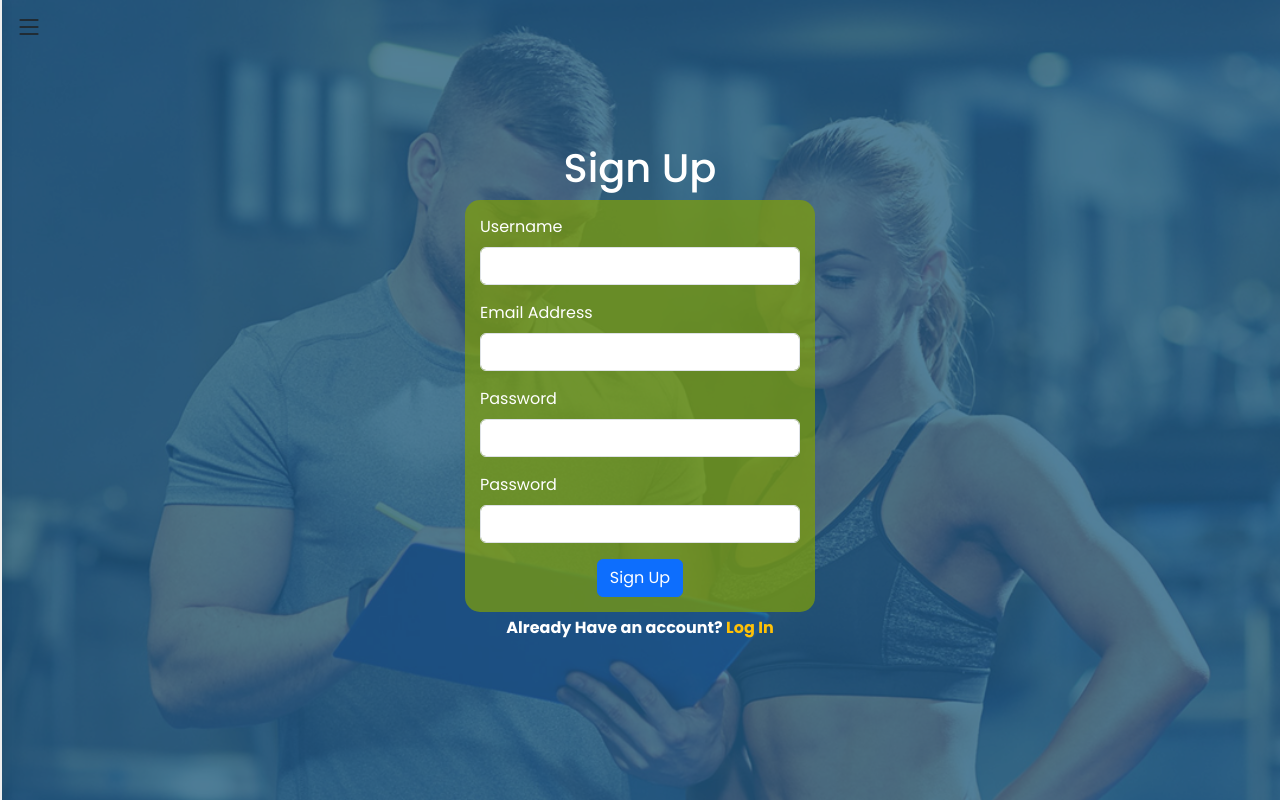
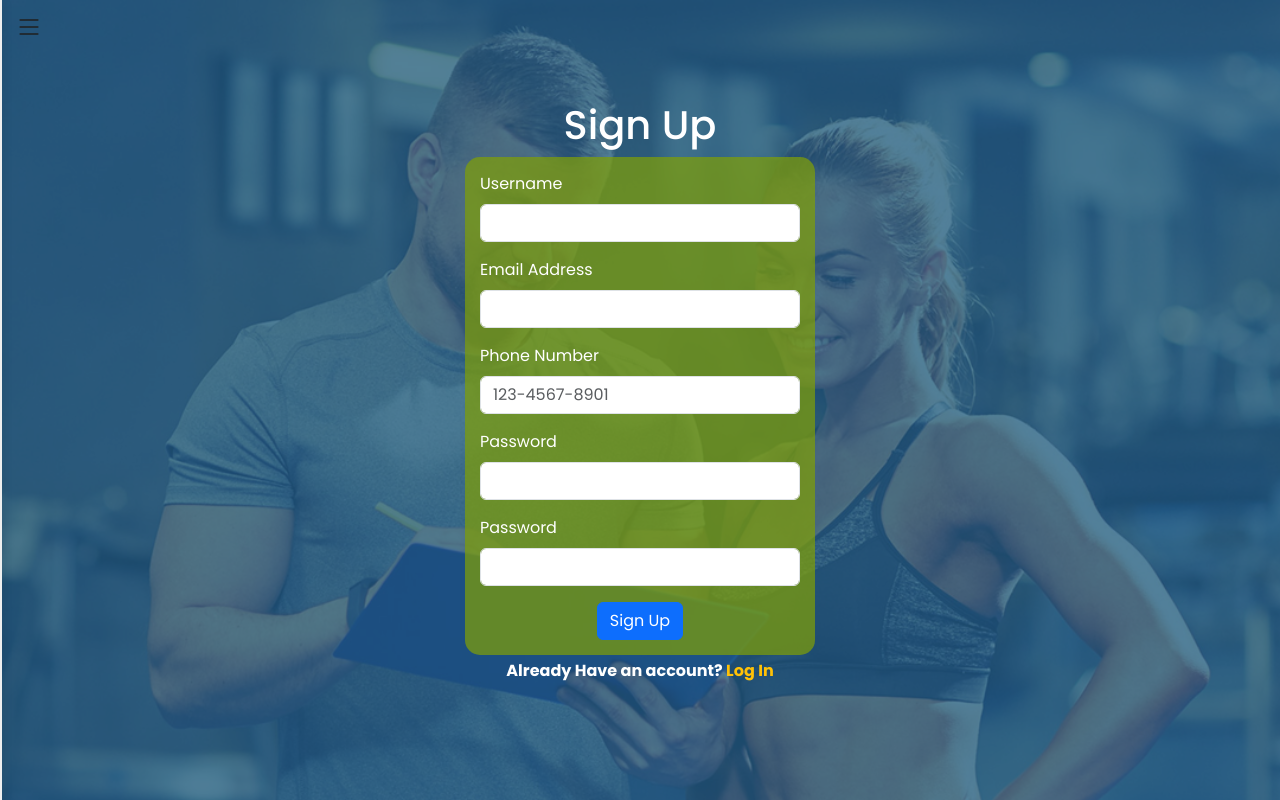
Before and after one commit to killy10o10/FitMeUp, a React (Create React App) app: page /signup in a window 1280 px wide. Built offline with nearby package versions, Linux system fonts and the light colour scheme.

Commit message:
Successfully sign up user with authentications

```diff
--- a/src/components/Login.js
+++ b/src/components/Login.js
@@ -9,10 +9,10 @@ const Login = () => {
   });
 
   const handleChange = (e) => {
-    setState({
-      ...state,
+    setState((prevState) => ({
+      ...prevState,
       [e.target.name]: e.target.value,
-    });
+    }));
   };
 
   const [message, setMessage] = useState(true);
--- a/src/components/SignUp.js
+++ b/src/components/SignUp.js
@@ -21,22 +21,26 @@ const SignUp = () => {
   const [message, setMessage] = useState('');
 
   const handleChange = (e) => {
-    setState({
-      ...state,
+    setState((prevState) => ({
+      ...prevState,
       [e.target.name]: e.target.value,
-    });
+    }));
   };
+
   const { onLogin } = useAuth();
 
   const handlelogin = (e) => {
     e.preventDefault();
 
-    if (state.username.length === 0 || state.email_address.length === 0
-       || state.phone_number.length === 0
-       || state.password.length === 0 || state.confirm_password.length === 0) {
+    const {
+      username, email_address, phone_number, password, confirm_password,
+    } = state;
+    if (username.length === 0 || email_address.length === 0
+       || phone_number.length === 0
+       || password.length === 0 || confirm_password.length === 0) {
       onsubmit = false;
       setMessage('empty inputs');
-    } else if (state.password !== state.confirm_password) {
+    } else if (password !== confirm_password) {
       onsubmit = false;
       setMessage('password mismatch');
     } else {
@@ -53,6 +57,7 @@ const SignUp = () => {
             <label htmlFor="username" className="form-label">Username</label>
             <input
               type="text"
+              name="username"
               value={state.username}
               className="form-control"
               id="username"
@@ -63,6 +68,7 @@ const SignUp = () => {
             <label htmlFor="email" className="form-label">Email Address</label>
             <input
               type="email"
+              name="email_address"
               value={state.email_address}
               className="form-control"
               id="email"
@@ -70,9 +76,26 @@ const SignUp = () => {
             />
           </div>
           <div className="mb-3">
+            <label htmlFor="phone" className="form-label">Phone Number</label>
+            <input
+              type="tel"
+              name="phone_number"
+              value={state.phone_number}
+              className="form-control"
+              pattern="[0-9]{3}-[0-9]{3}-[0-9]{4}"
+              placeholder="123-4567-8901"
+              minLength="9"
+              maxLength="14"
+              required
+              id="phone"
+              onChange={handleChange}
+            />
+          </div>
+          <div className="mb-3">
             <label htmlFor="password" className="form-label">Password</label>
             <input
               type="password"
+              name="password"
               className="form-control"
               id="password"
               value={state.password}
@@ -83,6 +106,7 @@ const SignUp = () => {
             <label htmlFor="confirm-password" className="form-label">Password</label>
             <input
               type="password"
+              name="confirm_password"
               className="form-control"
               id="confirm-password"
               value={state.confirm_password}
```
